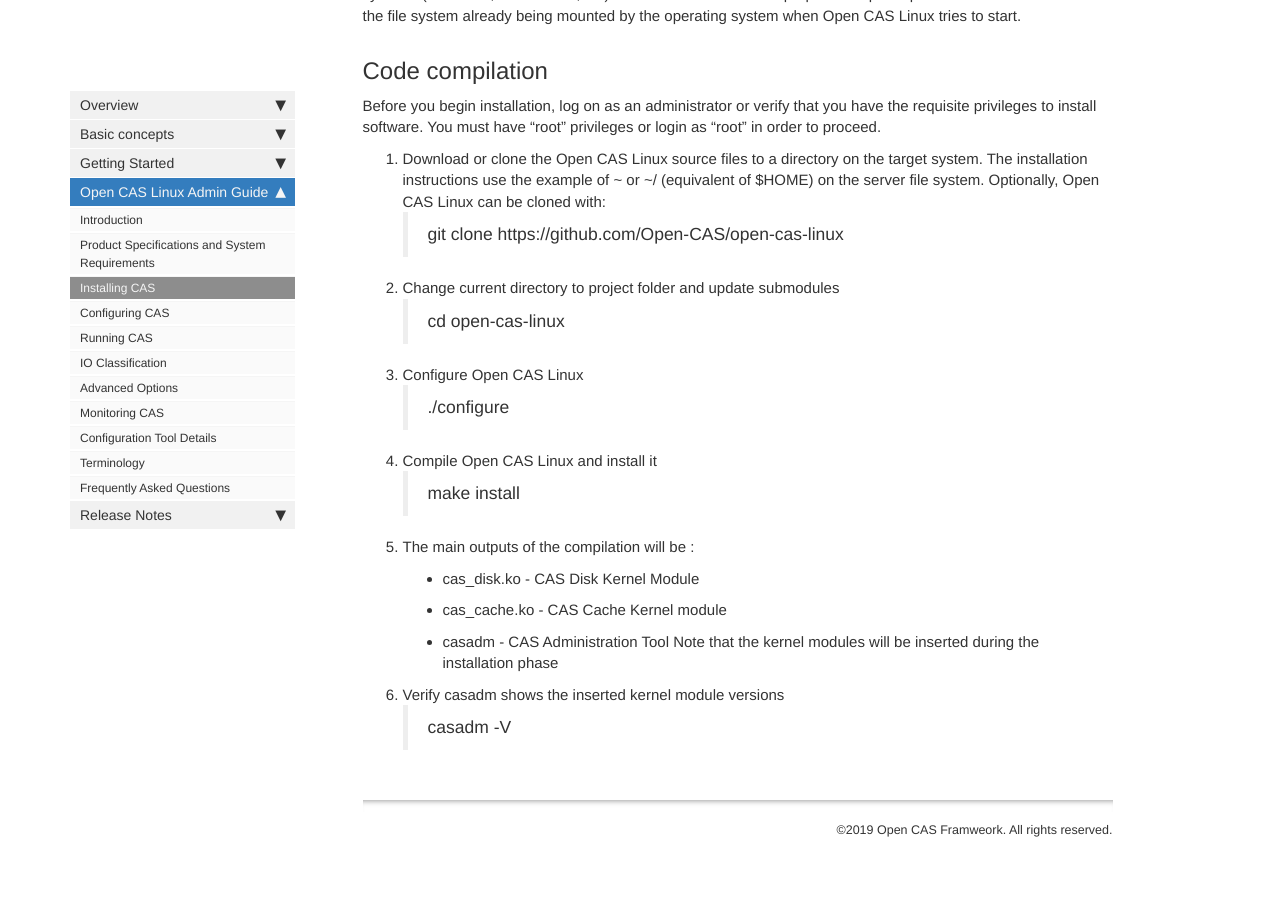
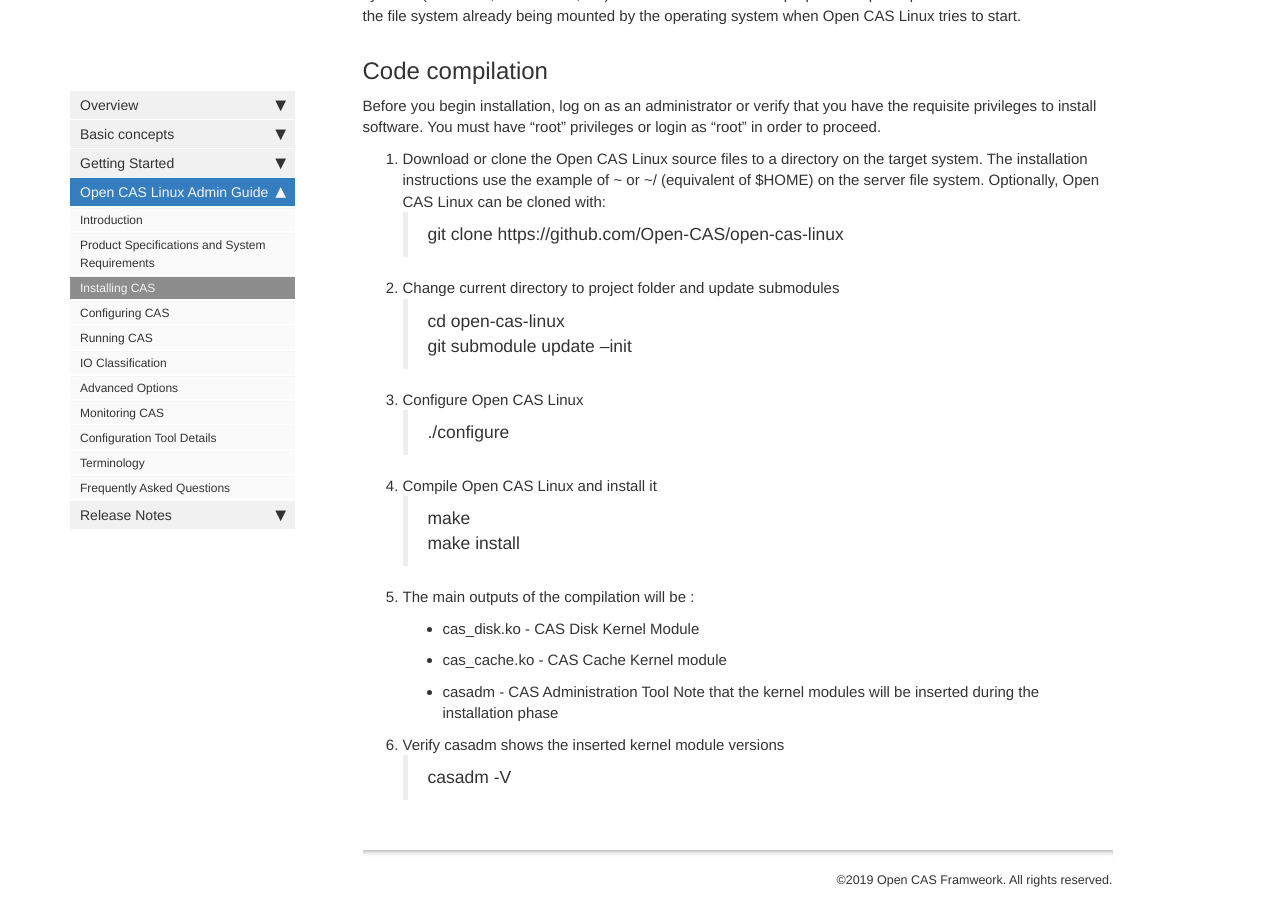
Before and after one commit to Open-CAS/open-cas.github.io, a Jekyll site: the page built from pages/open_cas_linux/guide_installing.md, in a window 1280 px wide and 900 px high, scrolled down 869 px. Built offline with Jekyll 4.4.1, drawn with Linux system fonts in a browser that asks for light colours; nearby versions of some CDN libraries; comment, search, counter and statistics services are not loaded; before the commit the page ends 1719 px from its top, so only the background shows below that.

Commit message:
Fix for missing installation steps
Signed-off-by: Kamil Lepek <kamil.lepek94@gmail.com>

```diff
--- a/pages/open_cas_linux/guide_installing.md
+++ b/pages/open_cas_linux/guide_installing.md
@@ -61,11 +61,13 @@
 
 2. Change current directory to project folder and update submodules
 > cd open-cas-linux
+> git submodule update --init
 
 3. Configure Open CAS Linux
 > ./configure
 
 4. Compile Open CAS Linux and install it
+> make
 > make install
 
 5. The main outputs of the compilation will be :
```
Also changed, not shown: pages/open_cas_linux/getting_started_open_cas_linux.md (+1 -0 lines).
